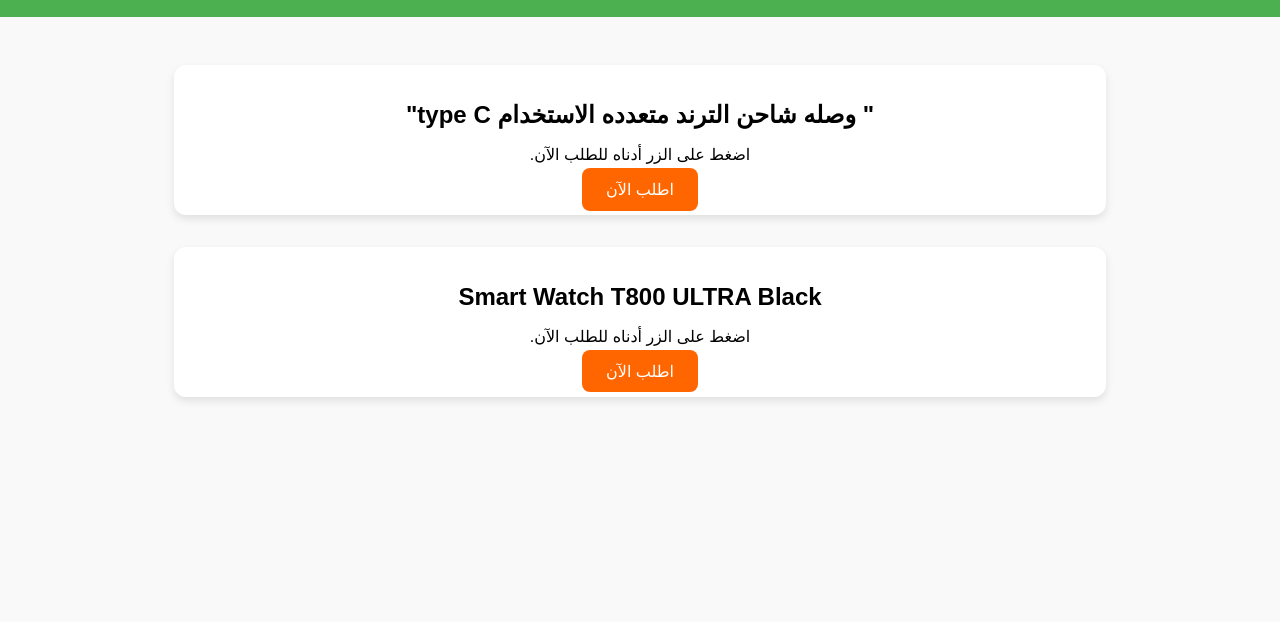
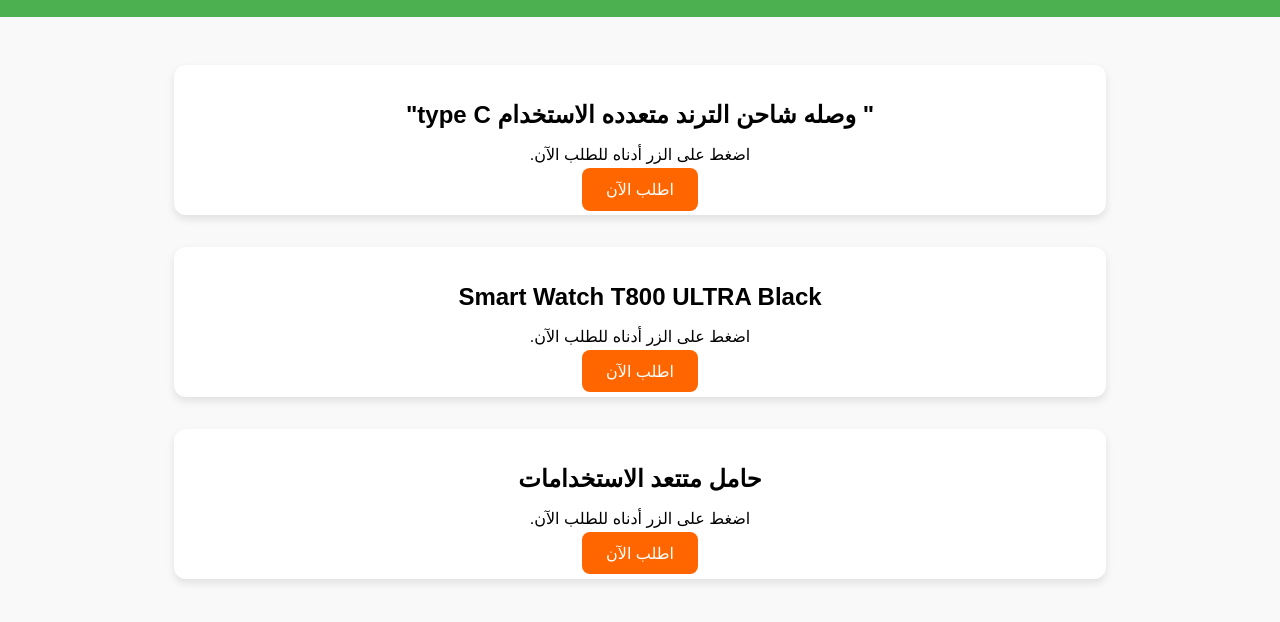
Before and after one commit to amroA12/store2, a plain HTML site: page index.html in a window 1280 px wide. Shown: the part 96-718 px from the top of the page. Drawn offline with Linux system fonts and the light colour scheme.

Commit message:
Update index.html

```diff
--- a/index.html
+++ b/index.html
@@ -68,6 +68,11 @@
             <p>اضغط على الزر أدناه للطلب الآن.</p>
             <a class="order-btn" href="https://damenkom-orders.com?id=83a55938-96b7-44ca-8fa2-d92d0fa2f6fd" target="_blank">اطلب الآن</a>
         </div>
+        <div class="product">
+            <h2>حامل متتعد الاستخدامات</h2>
+            <p>اضغط على الزر أدناه للطلب الآن.</p>
+            <a class="order-btn" href="https://damenkom-orders.com?id=b7b3f4aa-7058-4101-a34b-c4fd9ee8eaed" target="_blank">اطلب الآن</a>
+        </div>
     </div>
 </body>
 </html>
```
